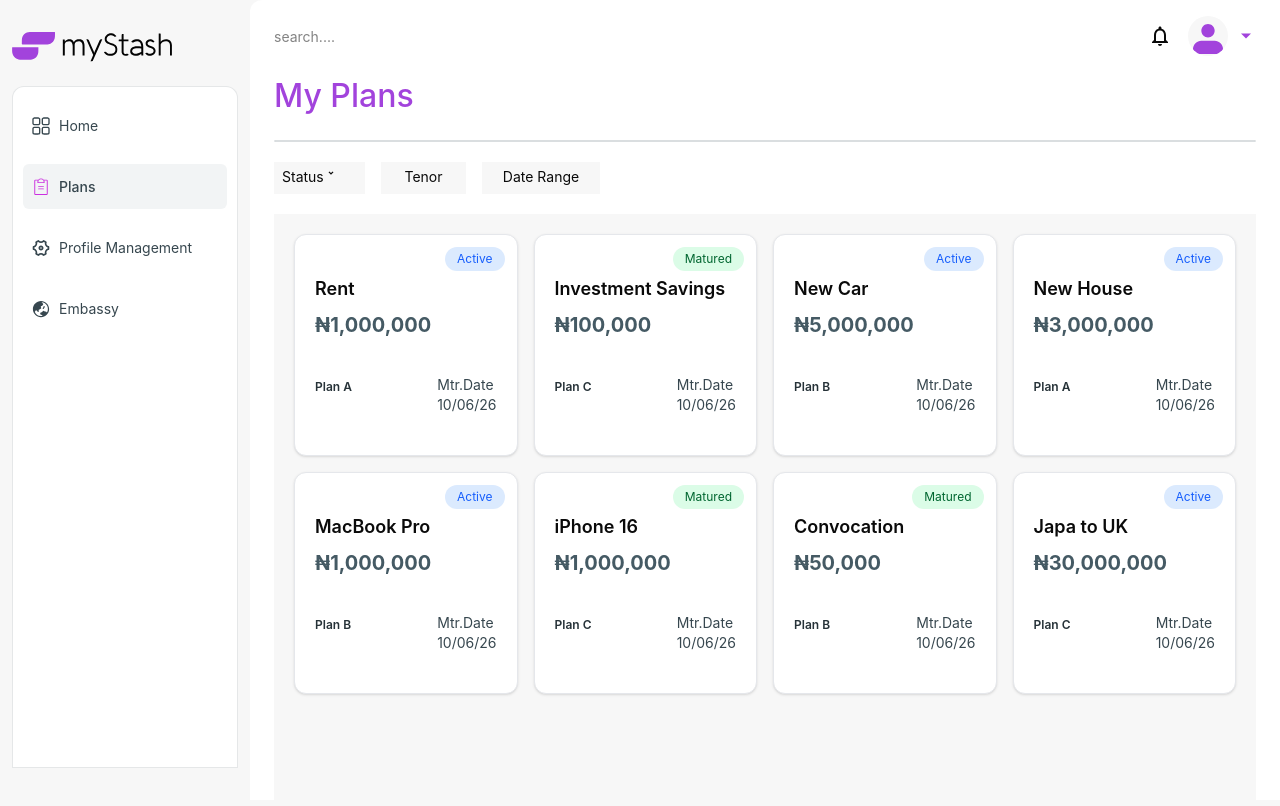
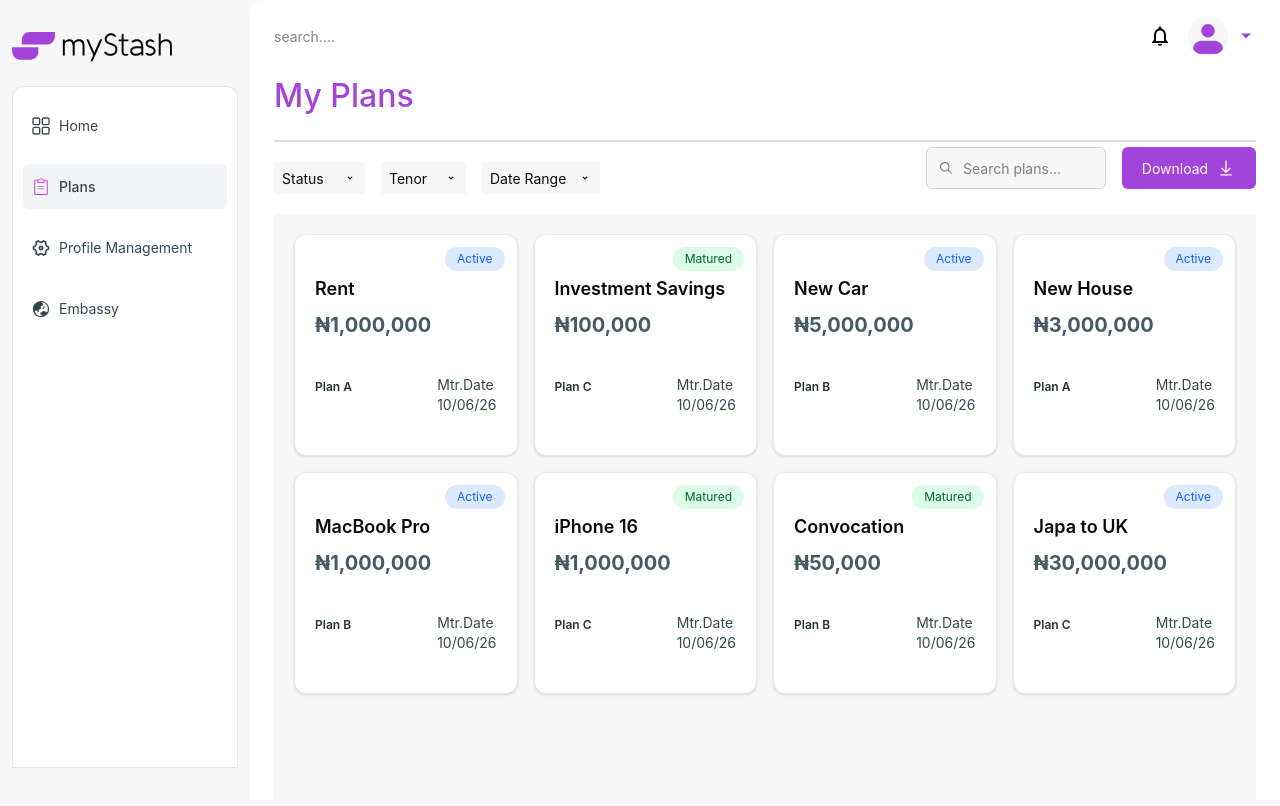
Before and after one commit to Naya-Ikenwe/My-Stash-Investment-Portal, a Next.js app: page /dashboard/plans in a window 1280 px wide. Shown: the top 806 px of the page. Built offline with nearby package versions, Linux system fonts and the light colour scheme.

Commit message:
Updated filter options

```diff
--- a/app/(pages)/dashboard/plans/page.tsx
+++ b/app/(pages)/dashboard/plans/page.tsx
@@ -1,4 +1,6 @@
 import { RiArrowDropDownLine } from "react-icons/ri";
+import { IoIosSearch } from "react-icons/io";
+import { LiaDownloadSolid } from "react-icons/lia";
 import { savings } from "@/data/PlansData";
 import Link from "next/link";
 
@@ -9,16 +11,41 @@ export default function PlansPage() {
       <hr className="border border-[#455A6433] rounded-md mt-5" />
 
       {/* Filters */}
-      <div className="">
+      <div className="flex justify-between items-center">
         <div className="w-[326px] flex h-8 mt-5 gap-4">
-          <div className="h-8 flex mx-auto w-[91px] py-1 px-2 bg-[#F7F7F7] text-center">
-            Status <RiArrowDropDownLine />
+          <button>
+            <div className="h-8 cursor-pointer flex items-center justify-between mx-auto w-[91px] py-1 px-2 bg-[#F7F7F7] text-center">
+              <p> Status</p> <RiArrowDropDownLine />
+            </div>
+          </button>
+          <button>
+            <div className="h-8 cursor-pointer flex items-center justify-between w-[85px] py-1 px-2 bg-[#F7F7F7] text-center">
+              <p> Tenor</p> <RiArrowDropDownLine />
+            </div>
+          </button>
+          <button>
+            <div className="h-8 cursor-pointer flex items-center justify-between w-[118px] py-1 px-2 bg-[#F7F7F7] text-center">
+              <p>Date Range</p> <RiArrowDropDownLine />
+            </div>
+          </button>
+        </div>
+
+        <div className="flex items-center gap-4">
+          <div className="relative w-[180px]">
+            <IoIosSearch className="absolute text-[16px] left-3 top-1/2 -translate-y-1/2 text-gray-500" />
+
+            <input
+              type="search"
+              name="search"
+              placeholder="Search plans..."
+              className="w-[180px] h-[42px] pl-9 pr-3 rounded-md border bg-[#F7F7F7] border-gray-300 text-sm"
+            />
           </div>
-          <div className="h-8 w-[85px] py-1 px-2 bg-[#F7F7F7] text-center">
-            Tenor
-          </div>
-          <div className="h-8 w-[118px] py-1 px-2 bg-[#F7F7F7] text-center">
-            Date Range
+          <div className="">
+            <button className="bg-[#A243DC] text-white rounded-md w-[134px] flex items-center gap-2 cursor-pointer justify-center h-[42px]">
+              <p>Download</p>
+              <LiaDownloadSolid size={20}/>
+            </button>
           </div>
         </div>
       </div>
```
Also changed, not shown: 1 other file (tests, documents, lock files or other folders).
